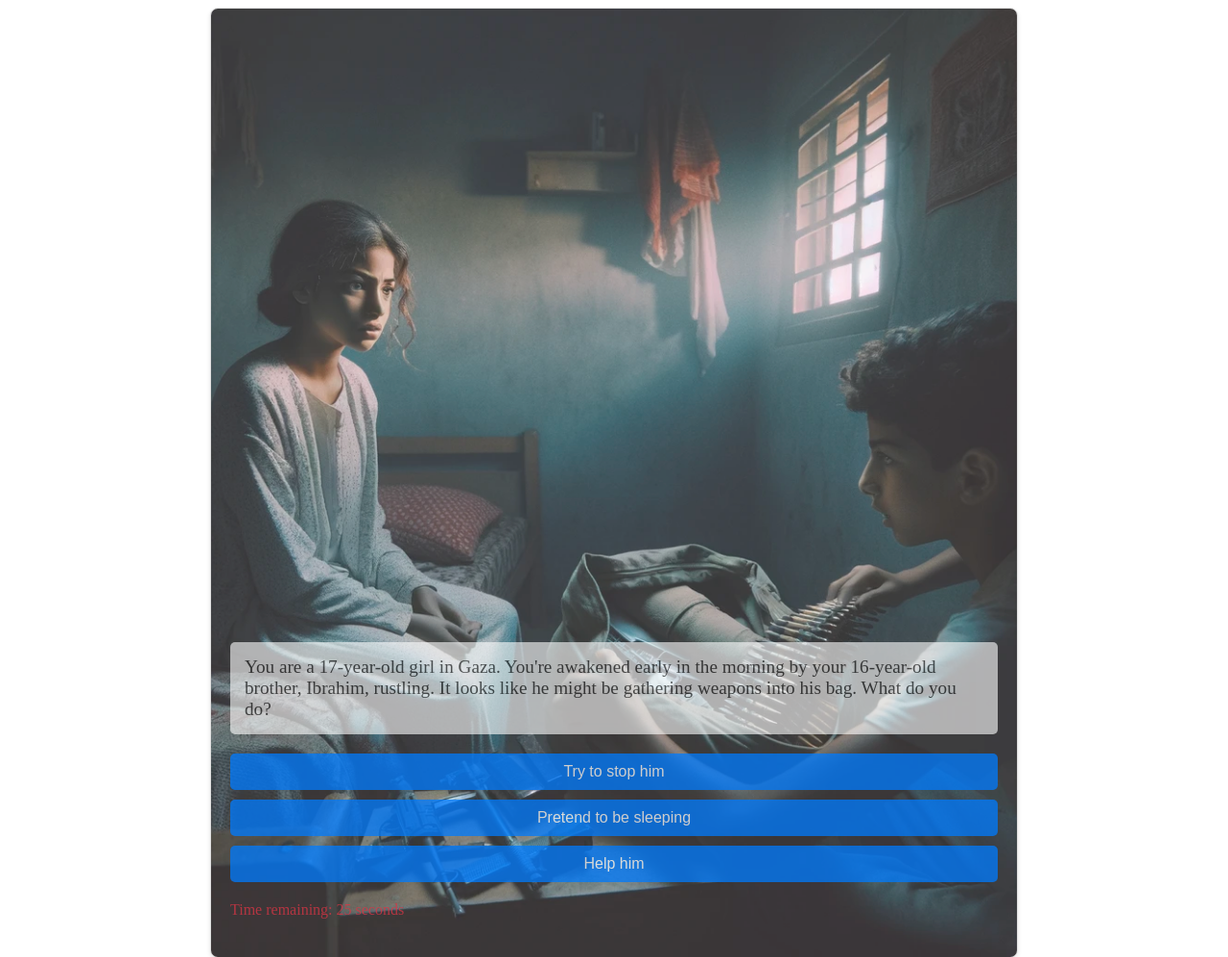
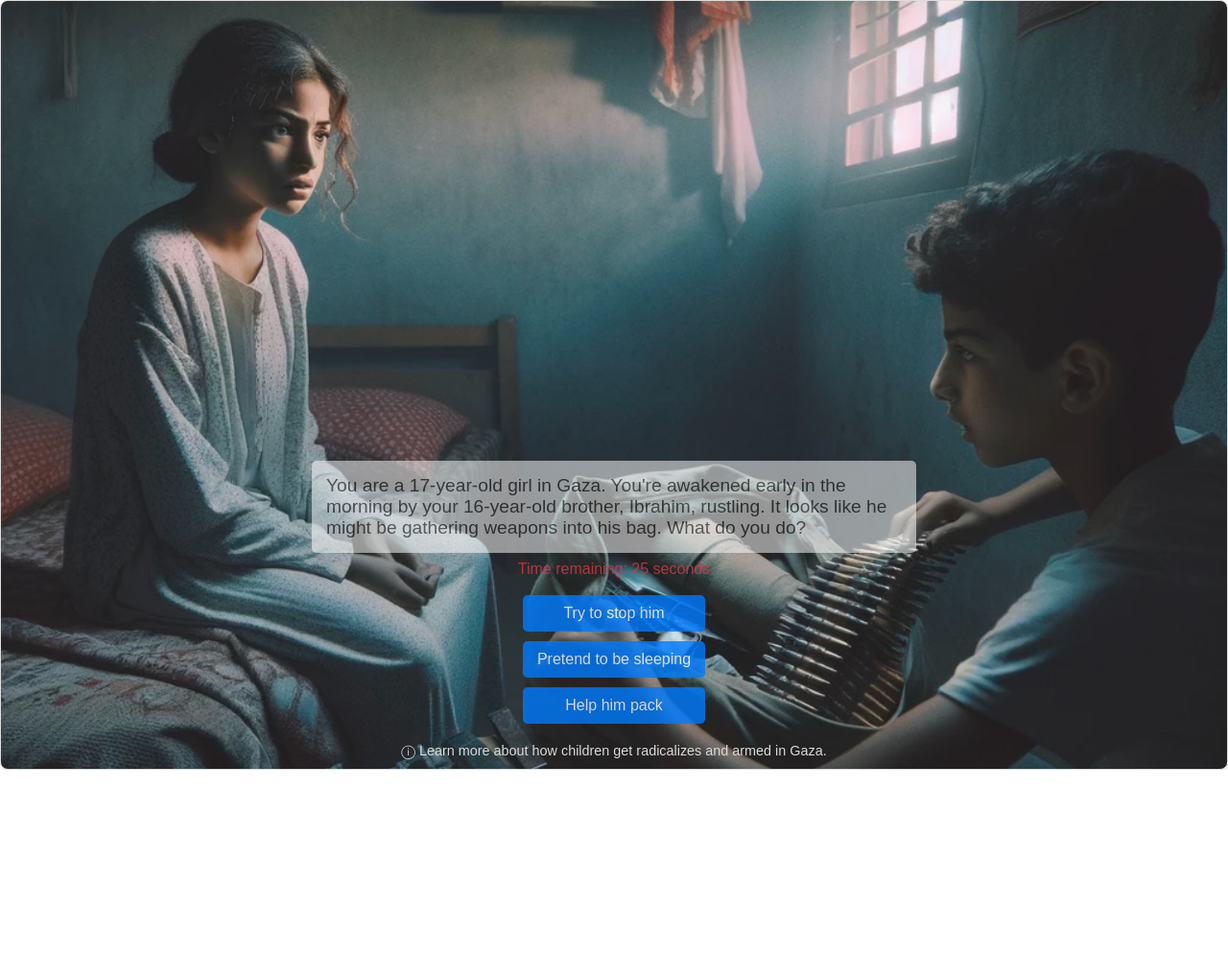
Before and after one commit to ronpackin/ronpackin.github.io, a plain HTML site: page index.html in a window 1280 px wide. Shown: the top 997 px of the page at 96% size. After the commit the page ends 802 px from the top, so only its background shows below. Drawn offline with Linux system fonts and the light colour scheme.

Commit message:
add external resource

```diff
--- a/game.js
+++ b/game.js
@@ -4,23 +4,29 @@ let narratives;
 let timer;
 let countdown;
 const defaultDecisionTime = 30;
+let journey = [];
 
 async function initGame() {
     narratives = await loadNarratives(); // Load and set narratives
     displayNarrative('1'); // Start the game
 }
 
+function getJourneySummary() {
+    return journey.join('\n');
+}
+
 function displayNarrative(nodeId) {
     const node = narratives[nodeId];
     if (!node || !node.story) {
       console.log(nodeId, node)
-      document.getElementById('narrative').innerText = "Game over";
+      document.getElementById('narrative').innerText = "Your journey has ended.\n\n" + getJourneySummary();
       return;
     }
+    journey.push('Situation: ' + node.story);
     document.getElementById('narrative').innerText = node.story;
     document.getElementById('backgroundImage').style.backgroundImage = `url('backgrounds/1.png')`;
     // document.getElementById('backgroundImage').style.backgroundImage = `url('backgrounds/${nodeId}.png')`;
-    document.getElementById('externalResource').innerHTML = node.externalResource ? `<a href="${node.externalResource.url}">${node.externalResource.description}</a>` : '';
+    document.getElementById('externalResource').innerHTML = node.externalSource ? `<a target="_blank" href="${node.externalSource.url}">ⓘ ${node.externalSource.description}</a>` : '';
 
     const choicesContainer = document.getElementById('choices');
     choicesContainer.innerHTML = '';
@@ -34,7 +40,7 @@ function displayNarrative(nodeId) {
         }
         const button = document.createElement('button');
         button.innerText = choice.description;
-        button.onclick = () => selectChoice(choice.nextNodeId);
+        button.onclick = () => selectChoice(choice);
         choicesContainer.appendChild(button);
     });
 
@@ -51,16 +57,17 @@ function startTimer(timeLimit, defaultChoice) {
         timerElement.innerText = `Time remaining: ${countdown} seconds`;
         if (countdown <= 0) {
             clearInterval(timer);
-            selectChoice(defaultChoice.nextNodeId);
+            selectChoice(defaultChoice);
         }
     }, 1000);
 }
 
-function selectChoice(nextNodeId) {
-    if (nextNodeId === 'end') {
+function selectChoice(choice) {
+    journey.push('Choice: ' + choice.description);
+    if (choice.nextNodeId === 'end') {
         endGame();
     } else {
-        displayNarrative(nextNodeId);
+        displayNarrative(choice.nextNodeId);
     }
 }
 
--- a/index.html
+++ b/index.html
@@ -8,8 +8,8 @@
     <div id="gameContainer">
         <div id="backgroundImage"></div>
         <div id="narrative"></div>
+        <div id="timer"></div>
         <div id="choices"></div>
-        <div id="timer"></div>
         <div id="externalResource"></div>
     </div>
     <script type="module" src="game.js"></script>
--- a/loadNarrative.js
+++ b/loadNarrative.js
@@ -4,24 +4,21 @@ async function loadNarratives() {
     const response = await fetch('narrative.json');
     const data = await response.json();
 
-    // Deserialize external sources
-    const externalSources = {};
-    for (const [id, source] of Object.entries(data.externalSources || {})) {
-        externalSources[id] = new ExternalSource(id, source.url, source.description);
-    }
-
     // Deserialize narrative nodes
     const narrativeNodes = {};
     for (const [id, node] of Object.entries(data.nodes)) {
+      console.log(node);
         const choices = node.choices.map(c => new Choice(c.description, c.nextNodeId, c.default ?? false));
-        const externalSourceId = node.externalSourceId ? externalSources[node.externalSourceId] : null;
-
+        let externalSource = node.externalSource;
+        if (externalSource) {
+          externalSource = new ExternalSource(externalSource.url, externalSource.description);
+        }
         // Validation checks that there is 1 and only 1 default choice
         if (choices.filter(c => c.isDefault).length != 1) {
             console.error(`Invalid default choices for node ${id}`, choices);
         }
 
-        narrativeNodes[id] = new NarrativeNode(node.story, choices, node.backgroundImage, externalSourceId);
+        narrativeNodes[id] = new NarrativeNode(node.story, choices, node.backgroundImage, externalSource);
     }
 
     return narrativeNodes;
--- a/models/NarrativeNode.js
+++ b/models/NarrativeNode.js
@@ -2,7 +2,6 @@ export class NarrativeNode {
   constructor(story, choices, backgroundImage, externalSource) {
       this.story = story;
       this.choices = choices; // Array of Choice instances
-      this.backgroundImage = backgroundImage; // URL to background image
       this.externalSource = externalSource;
   }
 }
--- a/narrative.json
+++ b/narrative.json
@@ -5,11 +5,11 @@
       "choices": [
         {"description": "Try to stop him", "nextNodeId": "2"},
         {"description": "Pretend to be sleeping", "nextNodeId": "3", "default": true},
-        {"description": "Help him", "nextNodeId": "4"}
+        {"description": "Help him pack", "nextNodeId": "4"}
       ],
       "externalSource": {
         "url": "http://www.google.com",
-        "description": "Learn more about how Hamas recruits and arms children."
+        "description": "Learn more about how children get radicalizes and armed in Gaza."
       }
     },
     "2": {
--- a/style.css
+++ b/style.css
@@ -1,7 +1,14 @@
+html, body {
+  height: 100%;
+  margin: 0;
+  font-family: Arial, sans-serif; /* Optional: Set your preferred font */
+}
+
 #gameContainer {
-  max-width: 800px;
-  margin: auto;
-  padding: 20px;
+  height: 100%;
+  display: flex;
+  flex-direction: column;
+  justify-content: flex-end; /* Align narrative and choices at the bottom */
   background-color: #f8f8f8;
   border: 1px solid #ddd;
   border-radius: 8px;
@@ -18,7 +25,7 @@
   height: 100%;
   background-size: cover;
   background-position: center;
-  opacity: 0.8;
+  opacity: 0.9;
 }
 
 #narrative {
@@ -27,17 +34,19 @@
   background-color: rgba(255, 255, 255, 0.8);
   padding: 15px;
   border-radius: 5px;
-  margin-bottom: 20px;
-  margin-top: 80%;
-  opacity: 0.75;
+  opacity: 0.65;
+  max-width: 600px; /* Set maximum width */
+  margin-left: auto; /* Centering in the container */
+  margin-right: auto; /* Centering in the container */
 }
 
-#choices {
+#choices, #timer {
   display: flex;
   flex-direction: column;
   gap: 10px;
-  margin-bottom: 20px;
-  opacity: 0.75;
+  opacity: 0.8;
+  max-width: 600px; /* Set maximum width */
+  margin: 0 auto; /* Centering in the container */
 }
 
 #choices button {
@@ -57,20 +66,21 @@
 #timer {
   font-size: 1em;
   color: #dc3545;
-  margin-bottom: 20px;
-  opacity: 0.75;
-
+  margin-top: 8px;
+  margin-bottom: 18px;
 }
 
 #externalResource {
   font-size: 0.9em;
-  margin-bottom: 20px;
+  margin-top: 20px;
+  margin-bottom: 10px;
   text-align: center;
+  z-index: 1;
 }
 
 #externalResource a {
-  color: #007bff;
   text-decoration: none;
+  color: #d9d9d9;
 }
 
 #externalResource a:hover {
```
